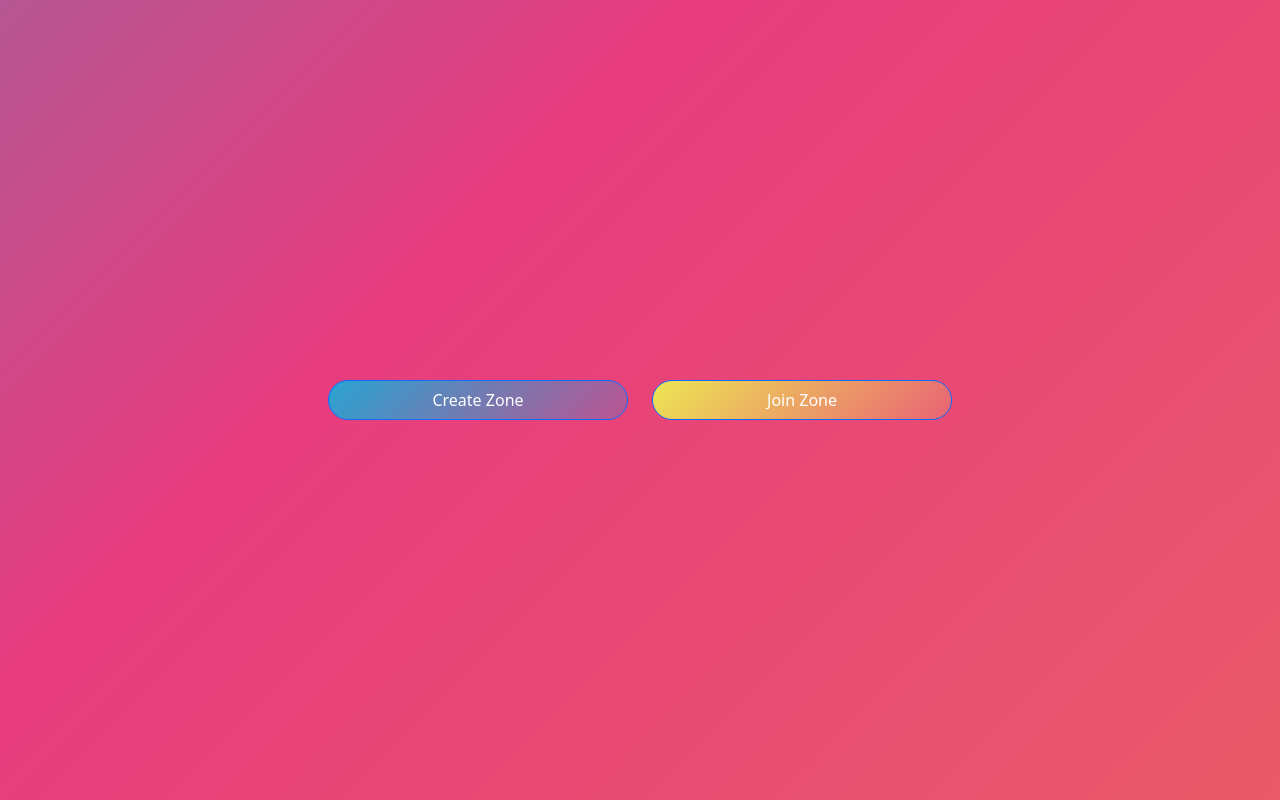
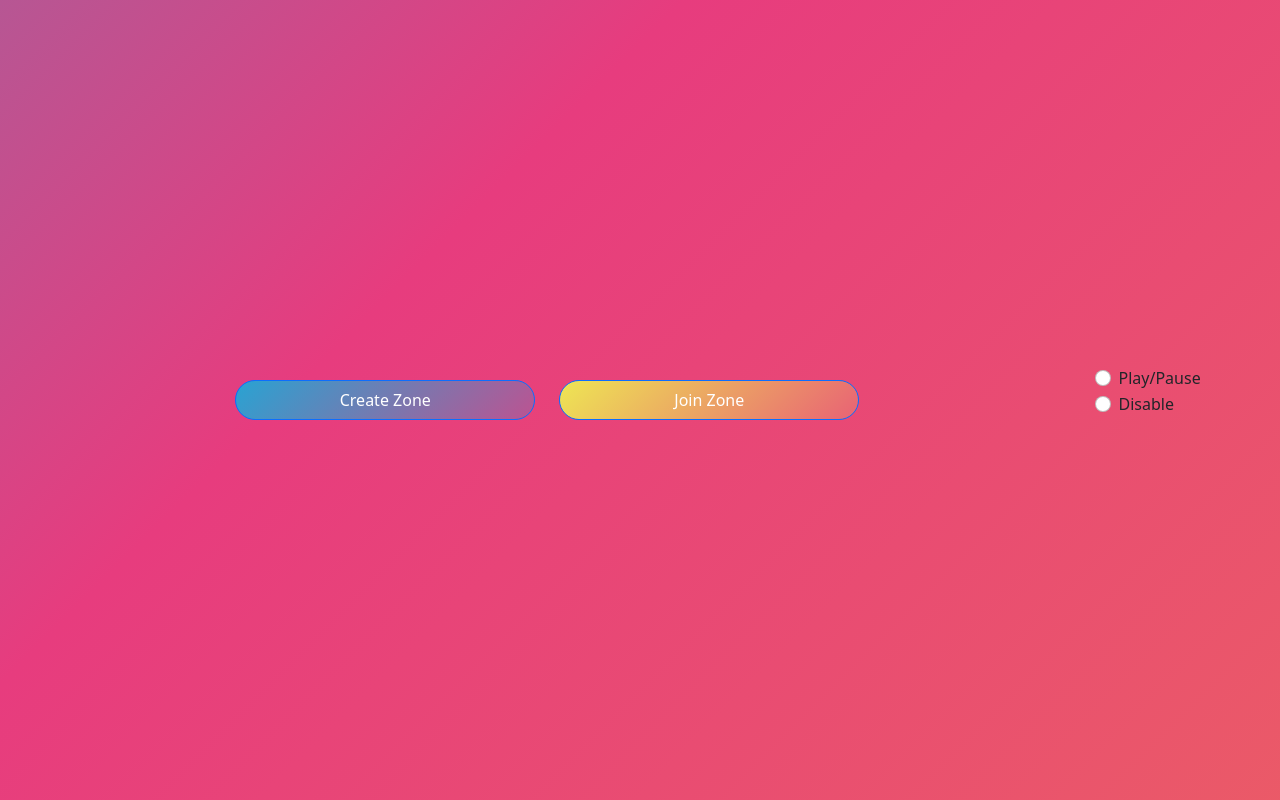
Before and after one commit to mohitCodepy/lynkme, a React (Create React App) app in the folder frontend_lynkme/: page / in a window 1280 px wide. Built offline with nearby package versions, Linux system fonts and the light colour scheme.

Commit message:
react router setup

```diff
--- a/frontend_lynkme/src/App.js
+++ b/frontend_lynkme/src/App.js
@@ -1,6 +1,7 @@
 import "./App.css";
 import ChooseZone from "./components/ChooseZone";
 import 'bootstrap/dist/css/bootstrap.min.css';
+import CreateZone from "./components/CreateZone";
 
 function App() {
 
@@ -8,6 +9,7 @@ function App() {
     <>
      <div className="main">
       <ChooseZone/>
+      <CreateZone/>
       </div>
     </>
   );
--- a/frontend_lynkme/src/components/CreateZone.js
+++ b/frontend_lynkme/src/components/CreateZone.js
@@ -1,11 +1,28 @@
-import React, { Component } from 'react'
-
+import React, { Component } from "react";
+import { Form } from "react-bootstrap";
 export default class CreateZone extends Component {
-    render() {
-        return (
-            <div>
-
+  render() {
+    return (
+      <div>
+        <Form>
+            <div className="mb-3">
+              <Form.Check
+                inline
+                label="Play/Pause"
+                name="get_can_pause"
+                type='radio'
+                id='get_can_pause'
+              />
+              <Form.Check
+                inline
+                label="Disable"
+                name="get_can_pause"
+                type='radio'
+                id='get_can_pause'
+              />
             </div>
-        )
-    }
+        </Form>
+      </div>
+    );
+  }
 }
```
Also changed, not shown: 1 other file (tests, documents, lock files or other folders).
